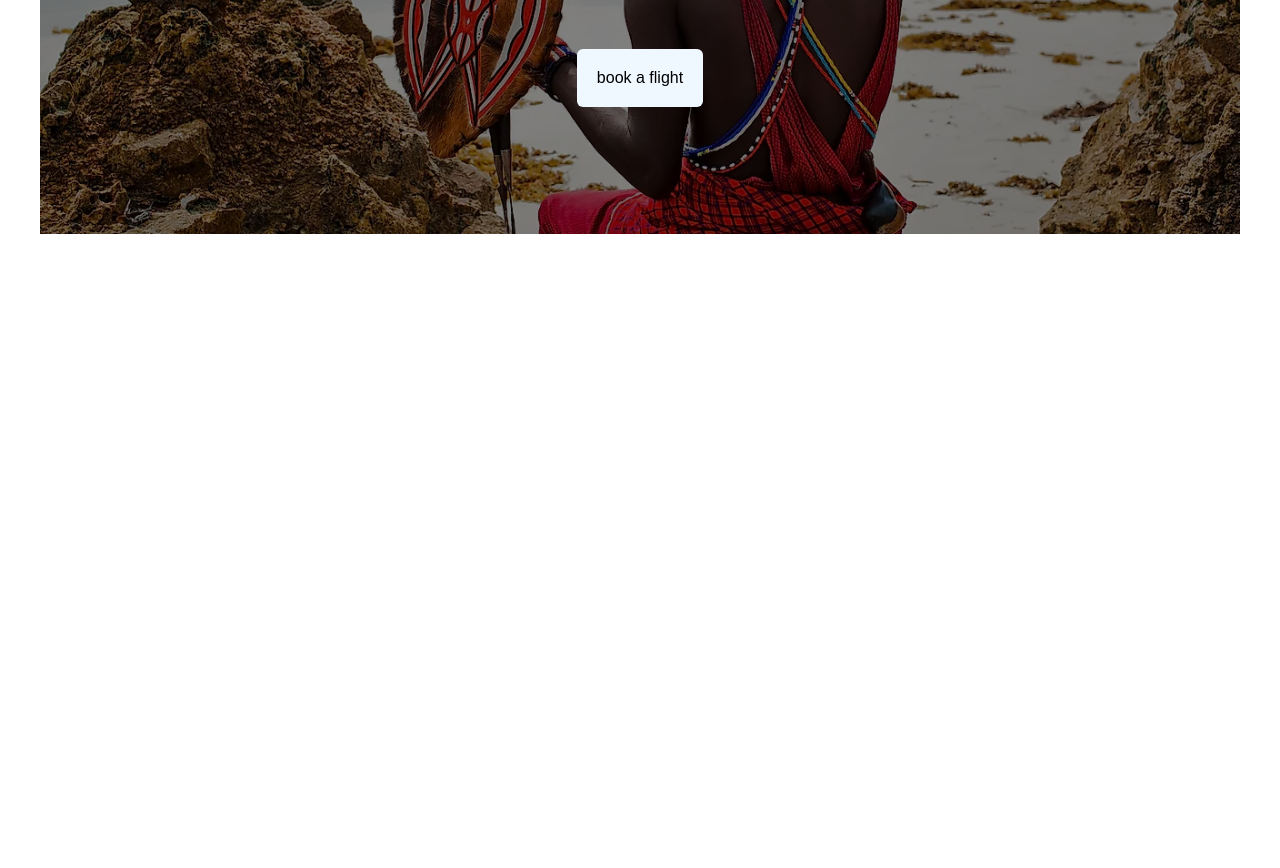
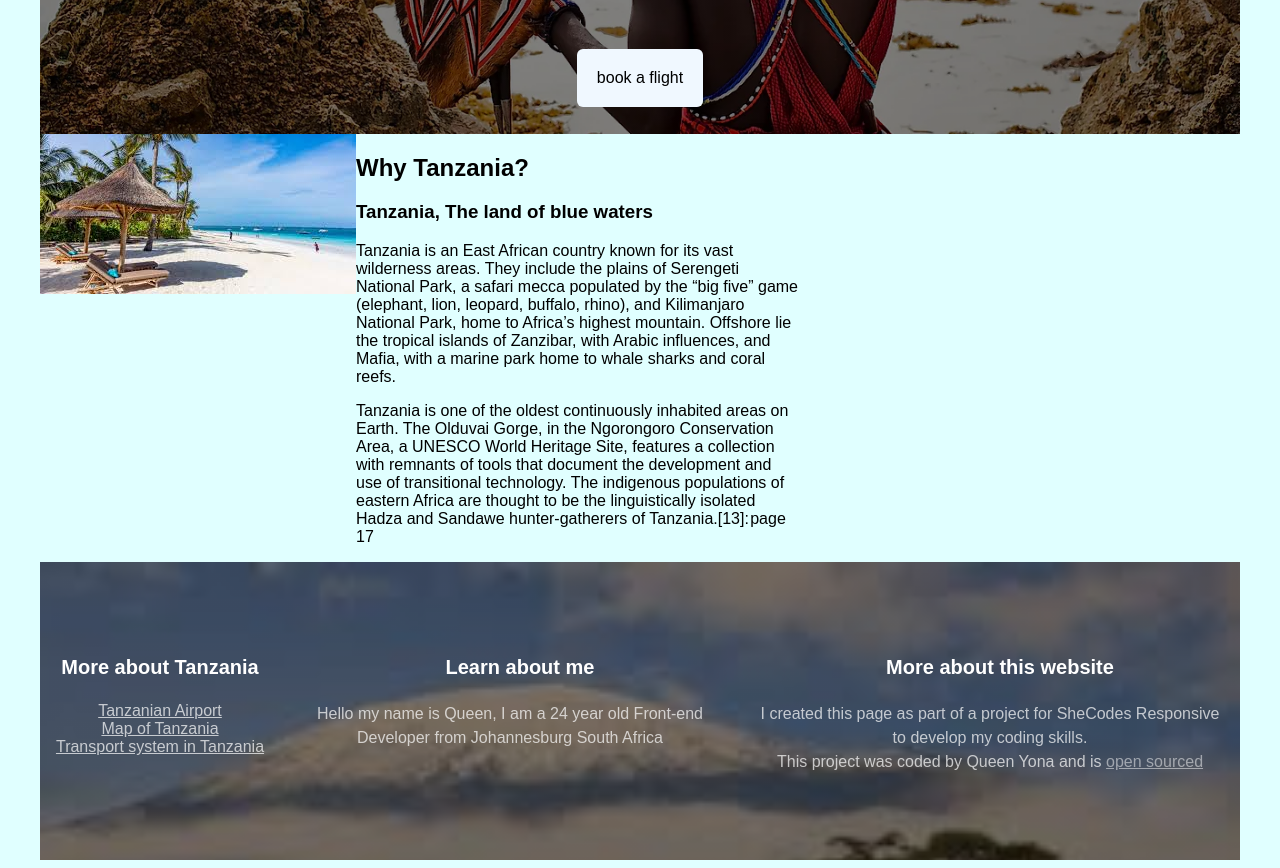
Before and after one commit to 1codequeen/tanzania-travel-project, a plain HTML site: page index.html in a window 1280 px wide. Shown: the part 320-1188 px from the top of the page. Before the commit the page ends 800 px from the top, so only its background shows below. Drawn offline with Linux system fonts and the light colour scheme; a web font is replaced by a local one.

Commit message:
added footer image and styling

```diff
--- a/index.html
+++ b/index.html
@@ -10,10 +10,74 @@
     <title>Tanzania Landing Page</title>
 </head>
 <body>
+    <div class="container">
     <header>
     <h1>Welcome to Tanzania 🇹🇿</h1>
     <p>Tanzania, officially the United Republic of Tanzania, is an East African country known for its vast wilderness areas, including the Serengeti National Park. The nation comprises the mainland and the tropical Zanzibar archipelago.</p>
     <button>book a flight</button>
 </header>
+</div>
+<main>
+    <section class="grid grid-2-columns">
+      <div>
+        <img
+          src="images/zanzibar.jpg"
+          alt="Zanzibar"
+          class="img-responsive"
+        />
+      </div>
+      <div>
+        <h2>Why Tanzania?</h2>
+        <h3>Tanzania, The land of blue waters</h3>
+        <p>
+            Tanzania is an East African country known for its vast wilderness areas. They include the plains of Serengeti National Park, a safari mecca populated by the “big five” game (elephant, lion, leopard, buffalo, rhino), and Kilimanjaro National Park, home to Africa’s highest mountain. Offshore lie the tropical islands of Zanzibar, with Arabic influences, and Mafia, with a marine park home to whale sharks and coral reefs.
+        </p>
+        <p>
+            Tanzania is one of the oldest continuously inhabited areas on Earth. The Olduvai Gorge, in the Ngorongoro Conservation Area, a UNESCO World Heritage Site, features a collection with remnants of tools that document the development and use of transitional technology.
+
+            The indigenous populations of eastern Africa are thought to be the linguistically isolated Hadza and Sandawe hunter-gatherers of Tanzania.[13]: page 17
+        </p>
+      </div>
+    </section>
+  </main>
+<footer>
+    <section class="grid" >
+      <div>
+
+    <h3>More about Tanzania</h3>
+    <ul>
+         <li>
+             <a href="https://www.daressalaamairport.com/" target="_blank">Tanzanian Airport</a>
+            </li>
+    <li>
+        <a href="https://www.safari.co.za/African_Country_Facts-travel/siya-tanzania2-map.html" target="_blank">Map of Tanzania</a></li>
+    <li>
+        <a href="https://www.climbmountkilimanjaro.com/travelling-in-tanzania/transport-in-tanzania/">
+        Transport system in Tanzania
+    </a></li>
+    </ul>
+    </div>
+    <div>
+    <h3>Learn about me</h3>
+    <p>Hello my name is Queen, I am a 24 year old Front-end Developer from Johannesburg South Africa</p>
+  </div>
+  <div>
+    <h3>More about this website</h3>
+   <p> I created this page as part of a project for SheCodes Responsive
+              to develop my coding skills.
+              <br />
+              This project was coded by Queen Yona and is
+              <a
+                href="https://github.com/1codequeen"
+                target="_blank"
+              >
+                open sourced</a
+              >
+            </p>
+
+
+
+</div>
+</footer>
 </body>
 </html>
--- a/src.css
+++ b/src.css
@@ -1,3 +1,25 @@
+body {
+    font-family: "Poppins", sans-serif;
+    background: lightcyan;
+  }
+
+  .container {
+    max-width: 1400px;
+    margin: 0 auto;
+  }
+
+  .grid {
+    display: grid;
+    grid-template-columns: 1fr 2fr 2fr;
+  }
+
+  section {
+    max-width: 1200px;
+    margin: 0 auto;
+  }
+  .grid-3-columns-with-first-narrow {
+    grid-template-columns: 1fr 2fr 2fr;
+  }
 
 header{
     max-width: 1200px;
@@ -7,7 +29,7 @@ header{
     background-size: cover;
     background-position: center;
     background-repeat: no-repeat;
-    height: 500px;
+    height: 400px;
     display: flex;
     align-items: center;
     justify-content: center;
@@ -36,7 +58,64 @@ button{
     text-decoration: none;
     border-radius: 10px;
     border: none;
-    border-radius: 6px;        /* Rounded corners */
-    font-size: 16px;           /* Text size */
+    border-radius: 6px;
+    font-size: 16px;
     cursor: pointer;
 }
+
+footer{
+    max-width: 1200px;
+    margin: 0 auto;
+    color: white;
+    background-image: linear-gradient(rgba(0,0,0,0.5),rgba(0,0,0,0.5)), url(images/giraffe.jpg) ;
+    background-repeat: no-repeat;
+    background-size: cover;
+    text-align: center;
+    padding: 70px 0;
+
+}
+footer h3 {
+    font-weight: 700;
+    font-size: 20px;
+    line-height: 30px;
+  }
+
+  footer p {
+    font-weight: 400;
+    font-size: 16px;
+    opacity: 0.7;
+    margin-right: 20px;
+    line-height: 24px;
+  }
+
+  footer ul {
+    padding: 0;
+  }
+
+  footer li {
+    list-style: none;
+    margin: 0;
+    padding: 0;
+  }
+
+  footer a {
+    color: white;
+    opacity: 0.7;
+  }
+  @media (max-width: 960px) {
+    header {
+      padding: 60px 0;
+    }
+
+    header h1 {
+      font-size: 48px;
+    }
+
+    header h2 {
+      font-size: 20px;
+    }
+
+    header h3 {
+      font-size: 12px;
+    }
+  }
```
Also changed, not shown: images/giraffe.jpg (added), images/zanzibar.jpg (added).
